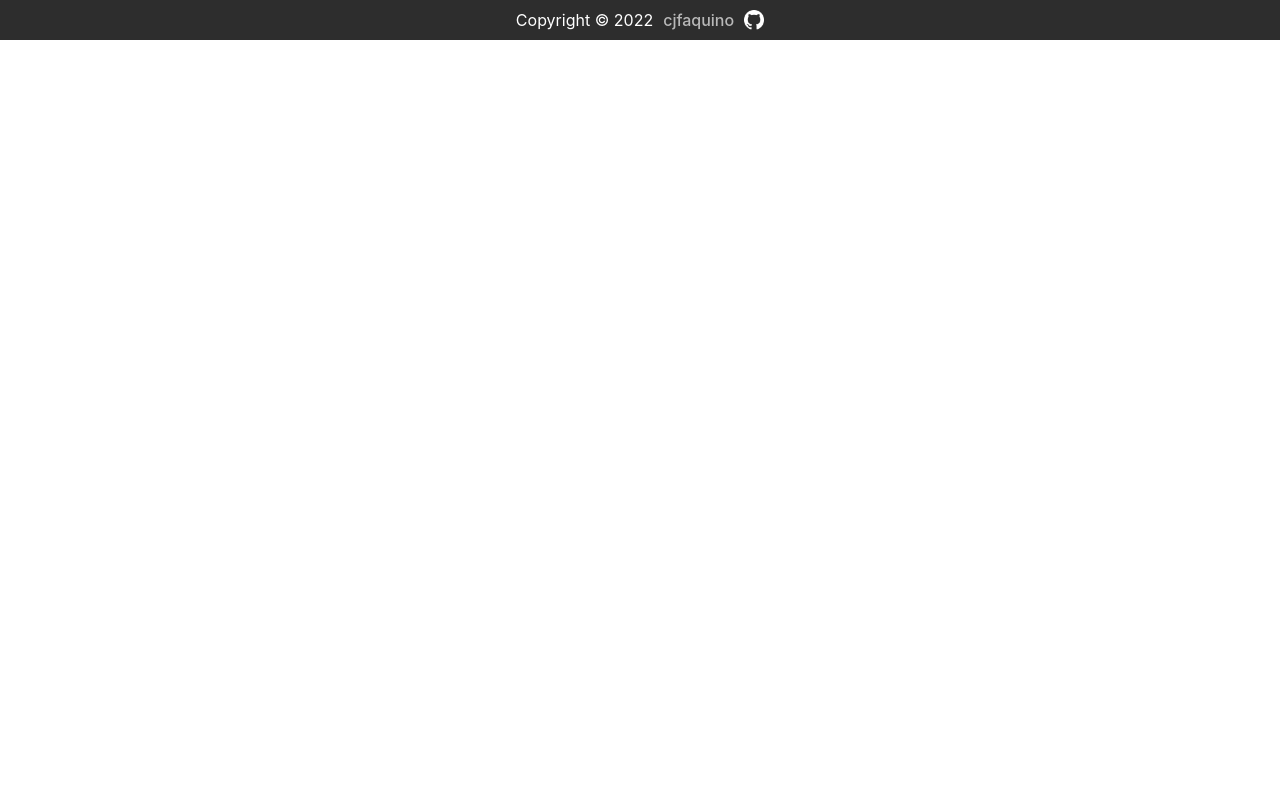
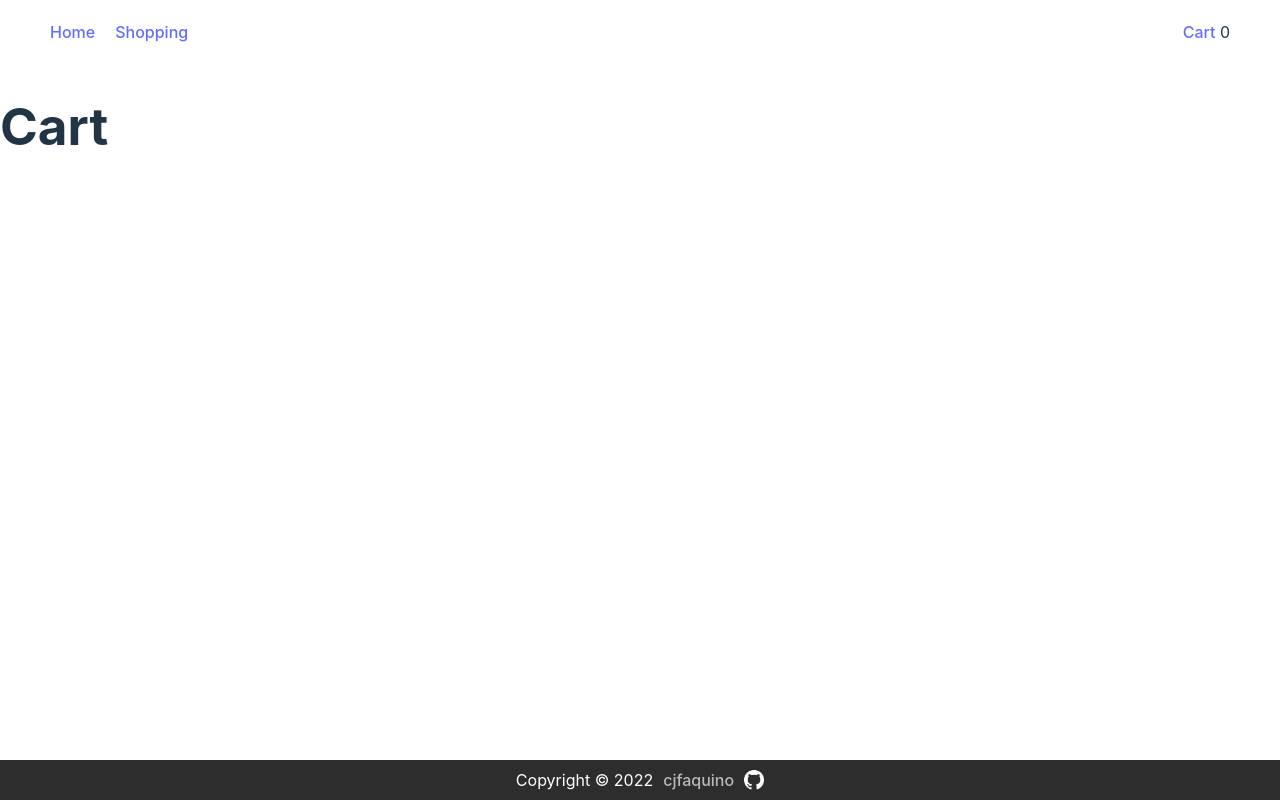
Before and after one commit to cjfaquino/shopping-cart, a React (Vite) app: page /cart in a window 1280 px wide. Built offline with nearby package versions, Linux system fonts and the light colour scheme.

Commit message:
add Cart

```diff
--- a/src/RouterSwitch.jsx
+++ b/src/RouterSwitch.jsx
@@ -2,12 +2,14 @@ import React from 'react';
 import { BrowserRouter as Router, Routes, Route } from 'react-router-dom';
 import App from './App';
 import Shopping from './components/Shopping';
+import Cart from './components/Cart';
 
 const RouterSwitch = () => (
   <Router>
     <Routes>
       <Route path='/' element={<App />} />
       <Route path='/shopping' element={<Shopping />} />
+      <Route path='/cart' element={<Cart />} />
     </Routes>
   </Router>
 );
--- /dev/null
+++ b/src/components/Cart.jsx
@@ -0,0 +1,11 @@
+import React from 'react';
+import MyNav from './MyNav';
+
+const Cart = () => (
+  <div>
+    <MyNav />
+    <h1>Cart</h1>
+  </div>
+);
+
+export default Cart;
```
